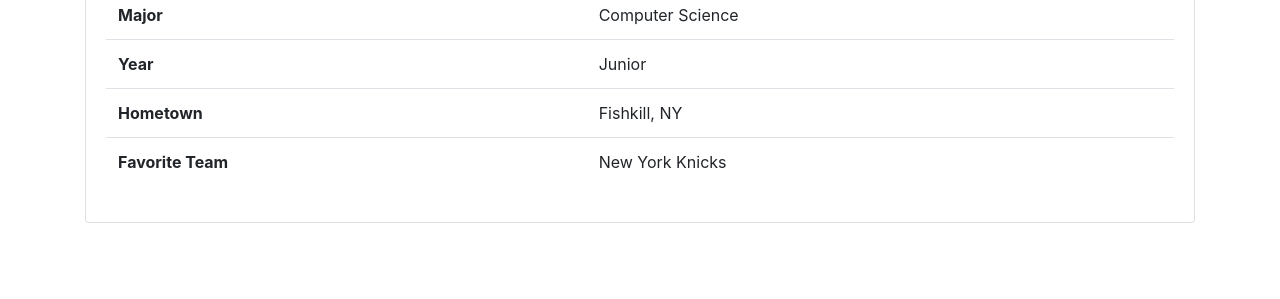
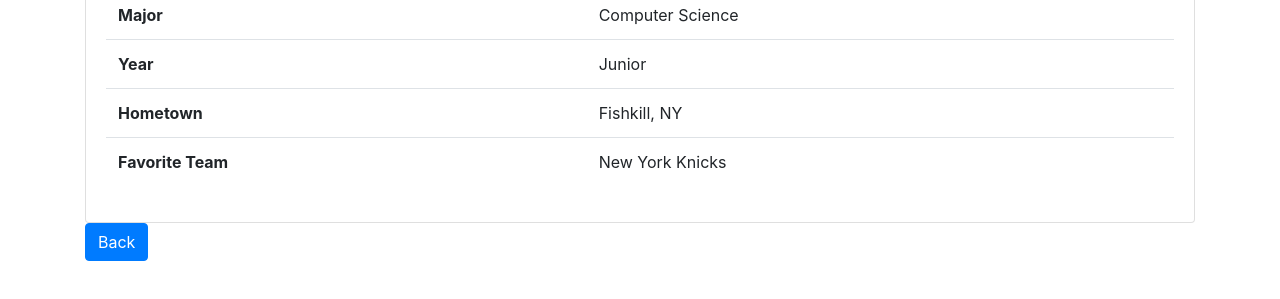
Before and after one commit to ebreimer/ebreimer.github.io, a plain HTML site: page csis-390-students/test_student1.html in a window 1280 px wide. Shown: the part 81-380 px from the top of the page. Drawn offline with nearby package versions, Linux system fonts and the light colour scheme.

Commit message:
back button added

```diff
--- a/csis-390-students/test_student1.html
+++ b/csis-390-students/test_student1.html
@@ -35,6 +35,7 @@
           </div>
         </div>
       </div>
+      <a href="home.html" class="btn btn-primary">Back</a>
     </div>
     <!--  JavaScript -->
     <script src="https://code.jquery.com/jquery-3.2.1.slim.min.js"></script>
```
